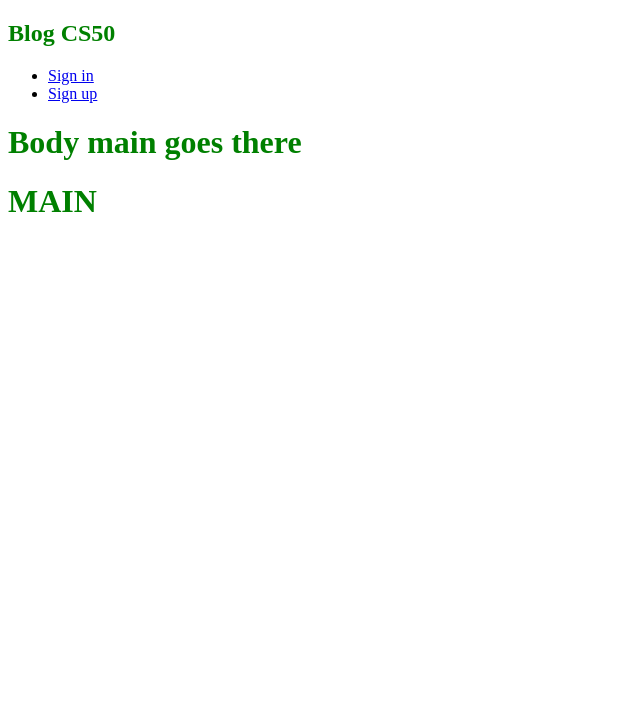
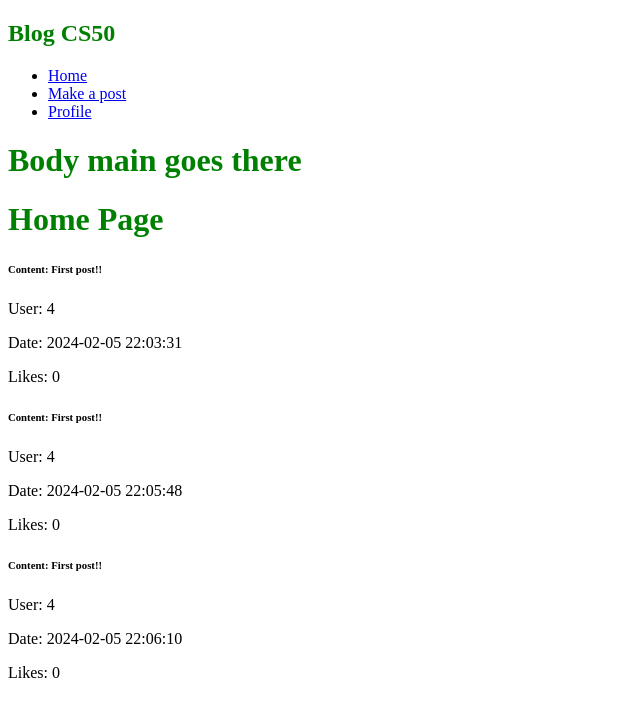
Before and after one commit to Letsdothis94/cs50-FP, a Flask app: page / in a window 1280 px wide. Shown: the top 717 px of the page, without its empty margins (0-640 px from the left). Run offline with Flask 3, Linux system fonts and the light colour scheme; a user stored in the database is signed in; some libraries are stand-ins or nearby versions.

Commit message:
[Post]: added post form and logic

```diff
--- a/app.py
+++ b/app.py
@@ -1,4 +1,4 @@
-from flask import Flask, render_template, request, session, redirect
+from flask import Flask, render_template, request, session, redirect, jsonify
 from flask_session import Session
 from werkzeug.security import check_password_hash, generate_password_hash
 from cs50 import SQL
@@ -12,7 +12,8 @@ db = SQL("sqlite:///database.db")
 
 @app.route("/")
 def index():
-    return render_template("index.html")
+    data = db.execute("SELECT * FROM posts")
+    return render_template("index.html", data=data)
 
 @app.route("/login", methods=["GET", "POST"])
 def login():
@@ -53,6 +54,27 @@ def signup():
     else:
         return render_template("signup.html")
 
+@app.route("/post", methods=["GET", "POST"])
+def make_post():
+    if request.method == "POST":
+        content = request.form.get("post")
+        user_id = session.get('user_id')
+        if not content or user_id is None:
+            return render_template("post.html", error="Please enter the content of your post")
+        db.execute("INSERT INTO posts (content, user_id) VALUES (?, ?)", content, user_id)
+        return render_template("/index.html")
+    else:
+        return render_template("post.html")
+
+@app.route("/profile")
+def profile():
+    return render_template("profile.html")
+
+@app.route("/logout")
+def logout():
+    session.clear()
+    return redirect("/")
+
 
 if __name__ == '__main__':
     app.run(debug=True)
--- a/templates/index.html
+++ b/templates/index.html
@@ -6,6 +6,14 @@
 
 {% block main %}
 
-    <h1>MAIN</h1>
+    <h1>Home Page</h1>
+    {% for post in data %}
+        <div>
+            <h6>Content: {{ post.content }}</h6>
+            <p>User: {{ post.user_id }}</p>
+            <p>Date: {{ post.created_at }}</p>
+            <p>Likes: {{ post.likes }}</p>
+        </div>
+    {% endfor %}
 
 {% endblock %}
--- a/templates/layout.html
+++ b/templates/layout.html
@@ -13,10 +13,18 @@
     <div>
         <h1>Blog CS50</h1>
         <div>
+            {% if session["user_id"] %}
+            <ul>
+                <li><a href="/home">Home</a></li>
+                <li><a href="/post">Make a post</a></li>
+                <li><a href="/profile">Profile</a></li>
+            </ul>
+            {% else %}
             <ul>
                 <li><a href="/login">Sign in</a></li>
                 <li><a href="/signup">Sign up</a></li>
             </ul>
+            {% endif %}
         </div>
     </div>
 </nav>
```
Also changed, not shown: templates/post.html (added, +22 -0 lines), templates/profile.html (added, +11 -0 lines), database.db, 2 other files.
